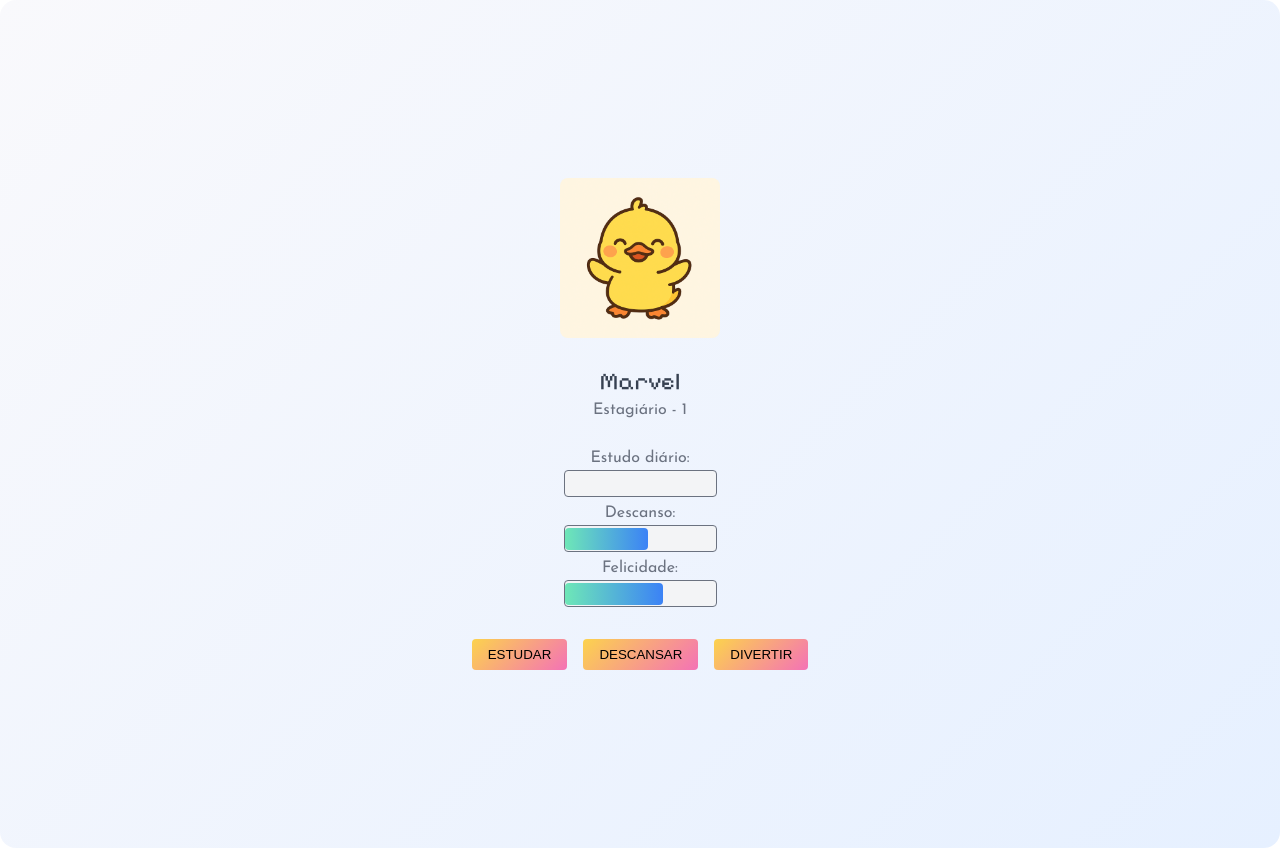
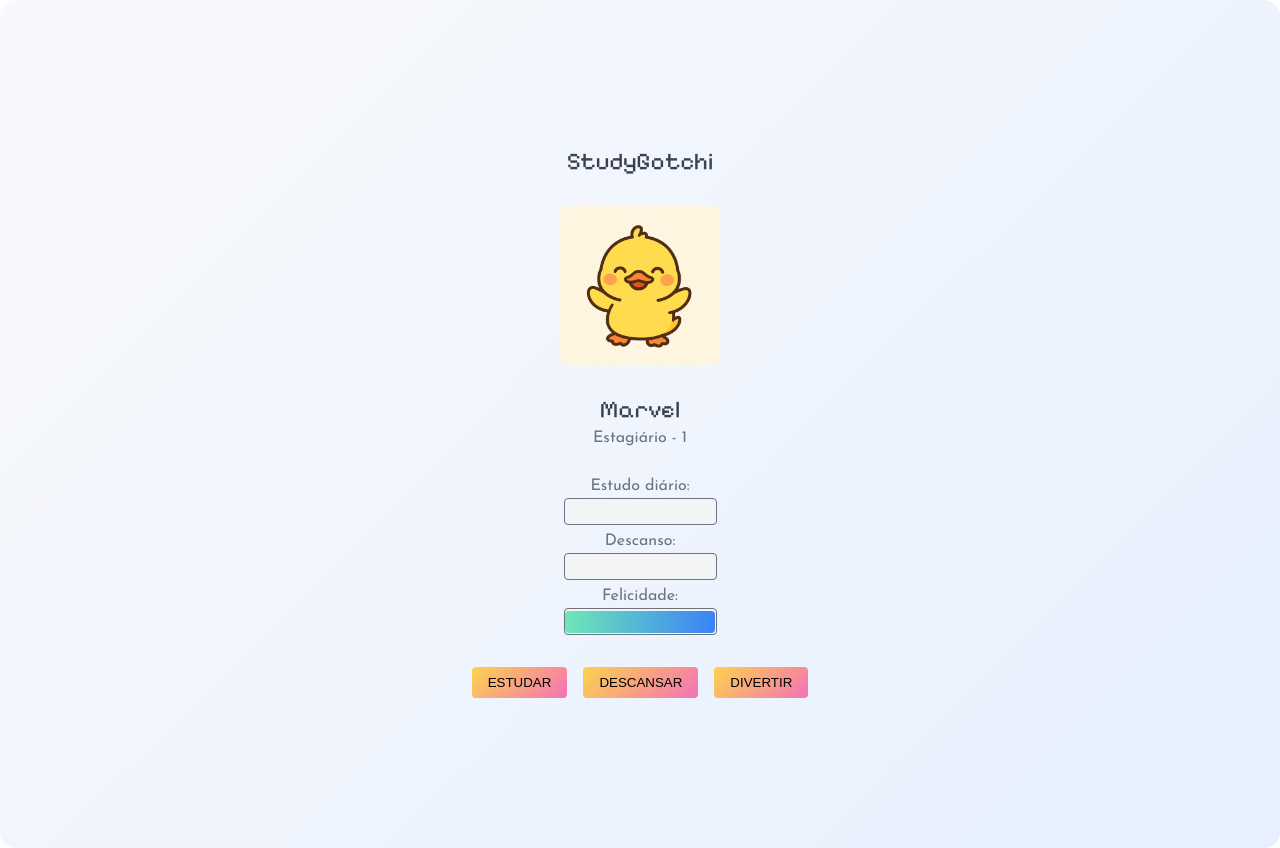
Before and after one commit to Natalia-Timote/tamagotchi, a React (Vite) app: page / in a window 1280 px wide. Built offline with nearby package versions, Linux system fonts and the light colour scheme.

Commit message:
Atualizando a funcionalidade dos botões

```diff
--- a/App.css
+++ b/App.css
@@ -15,10 +15,16 @@ main {
     font-family: "Josefin Sans", sans-serif;
 }
 
-h1 {
+h1,
+h2 {
     color: #374151;
     font-size: 24px;
     font-family: "Pixelify Sans", sans-serif;
+}
+
+h3 {
+    font-size: 16px;
+    font-family: "Josefin Sans", sans-serif;
 }
 
 .duck {
--- a/App.tsx
+++ b/App.tsx
@@ -1,11 +1,9 @@
 import './reset.css'
 import './App.css'
-import { restPet, happyPet } from './src/components/Controls/index.tsx'
 import Button from './src/components/Button/index.tsx'
 import StatusBar from './src/components/StatusBar/index.tsx'
 import { useEffect, useState } from 'react'
 import type IPetStatus from "./src/interfaces/IPetStatus.tsx";
-import UpdatePetStatus from './src/components/UpdatePetStatus/index.tsx'
 import type IPetLevel from './src/interfaces/IPetLevel.tsx'
 import UpdatePetLevel from './src/components/UpdatePetLevel/index.tsx'
 import UpdatePetCareerLevel from './src/components/UpdatePetCareerLevel/index.tsx'
@@ -14,8 +12,8 @@ function App() {
   const initialPet = {
     name: "Marvel",
     study: 0,
-    rest: 60,
-    happiness: 70
+    rest: 0,
+    happiness: 100
   }
 
   const initialLevel = {
@@ -26,14 +24,8 @@ function App() {
   const [petLevel, setPetLevel] = useState<IPetLevel>(initialLevel);
   const [petStatus, setPetStatus] = useState<IPetStatus>(initialPet);
   const [isStudying, setIsStudying] = useState(false);
-
-  useEffect(() => {
-    const interval = setInterval(() => {
-      setPetStatus(UpdatePetStatus);
-    }, 1000)
-
-    return () => clearInterval(interval)
-  }, [])
+  const [isOnPause, setIsOnPause] = useState(false);
+  const [isHavingFun, setIsHavingFun] = useState(true);
 
   useEffect(() => {
     if (petStatus.study === 100) {
@@ -49,7 +41,7 @@ function App() {
     if (isStudying) {
       const startTime = Date.now();
       const initialStudy = petStatus.study;
-      const totalDuration = 3600 * 1000;
+      const totalDuration = 10 * 1000;
 
       const interval = setInterval(() => {
         const elapsedTime = Date.now() - startTime;
@@ -58,7 +50,8 @@ function App() {
 
         setPetStatus(prevPetStatus => ({
           ...prevPetStatus,
-          study: newStudy < 100 ? newStudy : 0
+          study: Math.min(newStudy, 100),
+          happiness: prevPetStatus.happiness > 0 ? prevPetStatus.happiness - 10 : 0
         }))
 
         if (progress >= 1) {
@@ -71,12 +64,54 @@ function App() {
     }
   }, [isStudying])
 
+  useEffect(() => {
+    if (isHavingFun === false) {
+      const startTime = Date.now();
+      const initialTime = petStatus.happiness;
+      const totalDuration = 5 * 1000;
+
+      const interval = setInterval(() => {
+        const elapsedTime = Date.now() - startTime;
+        const progress = Math.min(elapsedTime / totalDuration);
+        const happyTime = initialTime + progress * (100 - initialTime);
+
+        setPetStatus(prevPetStatus => ({
+          ...prevPetStatus,
+          happiness: Math.min(happyTime, 100)
+        }))
+
+        if (progress >= 1) {
+          clearInterval(interval);
+          setIsHavingFun(true);
+        }
+      }, 1000)
+      return () => clearInterval(interval);
+    }
+  }, [isHavingFun])
+
+  useEffect(() => {
+    setIsStudying(prev => !prev)
+
+    if (isOnPause === true) {
+      setPetStatus(prevPetStatus => ({
+        ...prevPetStatus,
+        rest: 100
+      }))
+    } else {
+      setPetStatus(prevPetStatus => ({
+        ...prevPetStatus,
+        rest: 0
+      }))
+    }
+  }, [isOnPause])
+
   return (
     <main>
+      <h1>StudyGotchi</h1>
       <img className='duck' src="/public/duck.png" alt="Patinho" />
       <section className='pet-infos'>
-        <h1>{petStatus.name}</h1>
-        <h2>{petLevel.careerLevel} - {petLevel.level}</h2>
+        <h2>{petStatus.name}</h2>
+        <h3>{petLevel.careerLevel} - {petLevel.level}</h3>
       </section>
       <section className="pet-status">
         <div className="pet-status-item">
@@ -84,7 +119,6 @@ function App() {
           <StatusBar statusVisual={{ width: `${petStatus.study}%` }} />
         </div>
         <div className="pet-status-item">
-
           <p>Descanso:</p>
           <StatusBar statusVisual={{ width: `${petStatus.rest}%` }} />
         </div>
@@ -95,13 +129,22 @@ function App() {
       </section>
 
       <section className="buttons-controls">
-        <Button control={() => setIsStudying(true)}>
+        <Button control={() => {
+          if(petStatus.happiness >= 100) {
+            setPetStatus(prevPetStatus => ({ ...prevPetStatus, study: 0 }))
+            setIsStudying(true)
+          }
+        }}>
           Estudar
         </Button>
-        <Button control={() => setPetStatus(restPet)}>
+        <Button control={() => {
+          setIsOnPause(prev => !prev)
+        }}>
           Descansar
         </Button>
-        <Button control={() => setPetStatus(happyPet)}>
+        <Button control={() => {
+          setIsHavingFun(false);
+        }}>
           Divertir
         </Button>
       </section>
--- a/src/components/Controls/index.tsx
+++ b/src/components/Controls/index.tsx
@@ -1,10 +1,3 @@
-export const restPet = (prevPetStatus) => {
-    return {
-        ...prevPetStatus,
-        rest: prevPetStatus.rest < 100 ? prevPetStatus.rest + 10 : 100
-    }
-}
-
 export const happyPet = (prevPetStatus) => {
     return {
         ...prevPetStatus,
@@ -14,6 +7,5 @@ export const happyPet = (prevPetStatus) => {
 
 
 export default {
-    restPet,
     happyPet
 }
--- a/src/components/UpdatePetStatus/index.tsx
+++ /dev/null
@@ -1,8 +0,0 @@
-export default function UpdatePetStatus(prevPetStatus) {
-        return {
-            ...prevPetStatus,
-            study: prevPetStatus.study > 0 ? prevPetStatus.study - 1 : 0,
-            rest: prevPetStatus.rest > 0 ? prevPetStatus.rest - 1 : 0,
-            happiness: prevPetStatus.happiness > 0 ? prevPetStatus.happiness - 1 : 0
-        }
-}
```
Also changed, not shown: src/components/UpdatePetStatus/UpdatePetStatus.css (deleted).
